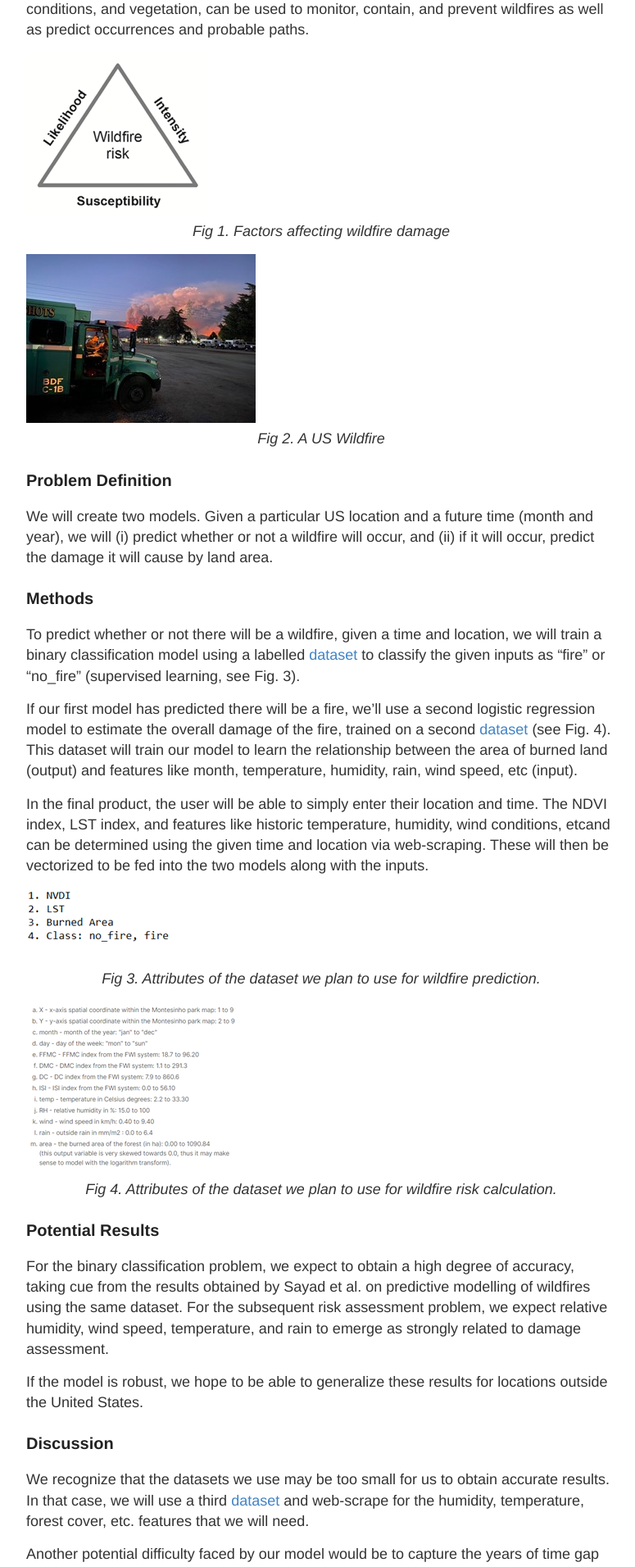
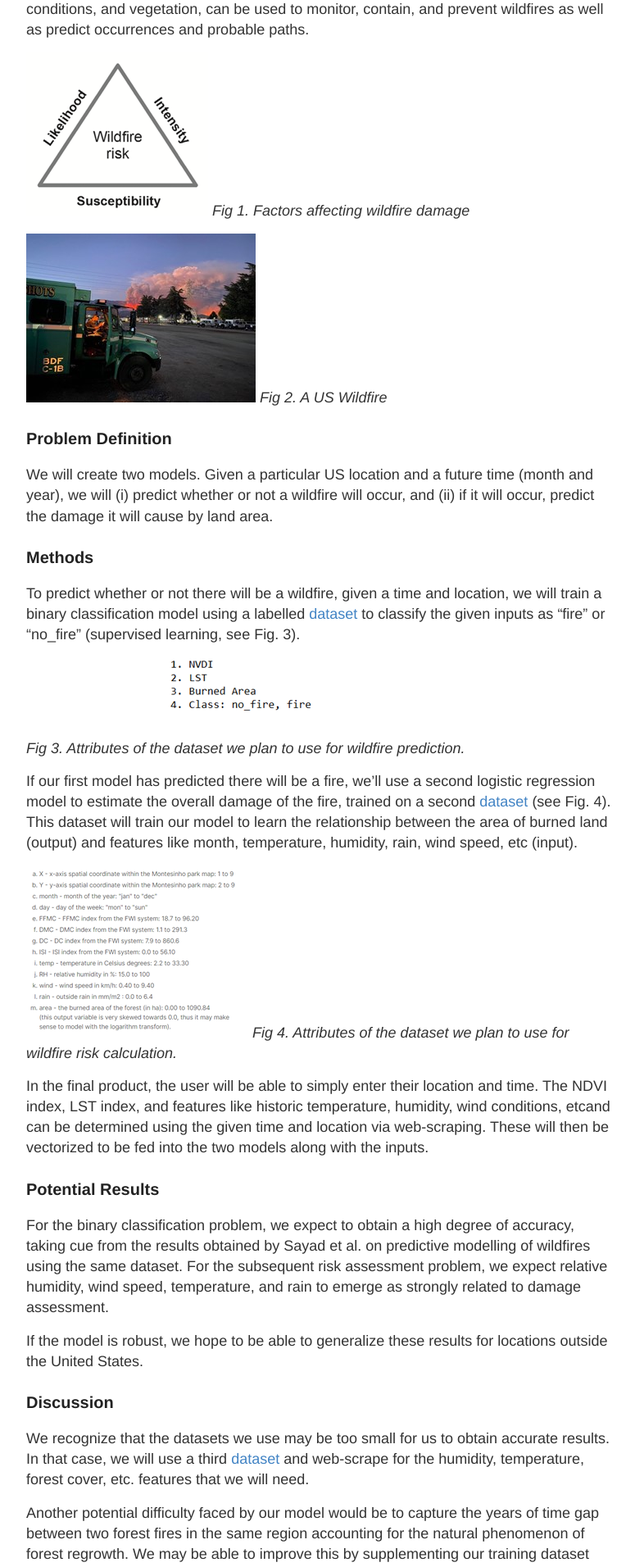
Before and after one commit to ragrawal4545/ragrawal4545.github.io, a Jekyll site: the page built from cs4641.md, in a window 1280 px wide. Shown: the part 368-2280 px from the top of the page at 82% size, without its empty margins (248-1023 px from the left). Built offline with Jekyll 4.4.1, drawn with Linux system fonts in a browser that asks for light colours.

Commit message:
proposal

```diff
--- a/cs4641.md
+++ b/cs4641.md
@@ -24,15 +24,16 @@ We will create two models. Given a particular US location and a future time (mon
 
 To predict whether or not there will be a wildfire, given a time and location, we will train a binary classification model using a labelled [dataset](https://github.com/ouladsayadyounes/WildFires/blob/master/WildFires_DataSet.csv) to classify the given inputs as “fire” or “no_fire” (supervised learning, see Fig. 3).
 
+| ![](\images\prediction_attributes.png) |
+|:--:|
+| *Fig 3. Attributes of the dataset we plan to use for wildfire prediction.* |
+
 If our first model has predicted there will be a fire, we’ll use a second logistic regression model to estimate the overall damage of the fire, trained on a second [dataset](https://www.kaggle.com/elikplim/forest-fires-data-set) (see Fig. 4). This dataset will train our model to learn the relationship between the area of burned land (output) and features like month, temperature, humidity, rain, wind speed, etc (input).
-
-In the final product, the user will be able to simply enter their location and time. The NDVI index, LST index, and features like historic temperature, humidity, wind conditions, etcand can be determined using the given time and location via web-scraping. These will then be vectorized to be fed into the two models along with the inputs.
-
-![](\images\prediction_attributes.png)
-*Fig 3. Attributes of the dataset we plan to use for wildfire prediction.*
 
 ![](\images\risk_attributes.png)
 *Fig 4. Attributes of the dataset we plan to use for wildfire risk calculation.*
+
+In the final product, the user will be able to simply enter their location and time. The NDVI index, LST index, and features like historic temperature, humidity, wind conditions, etcand can be determined using the given time and location via web-scraping. These will then be vectorized to be fed into the two models along with the inputs.
 
 ### Potential Results
 
--- a/style.scss
+++ b/style.scss
@@ -283,8 +283,6 @@ footer {
   text-align: center;
 }
 
-img + em { 	display: block; text-align: center; } //image captions
-
 // Settled on moving the import of syntax highlighting to the bottom of the CSS
 // ... Otherwise it really bloats up the top of the CSS file and makes it difficult to find the start
 @import "highlights";
```
